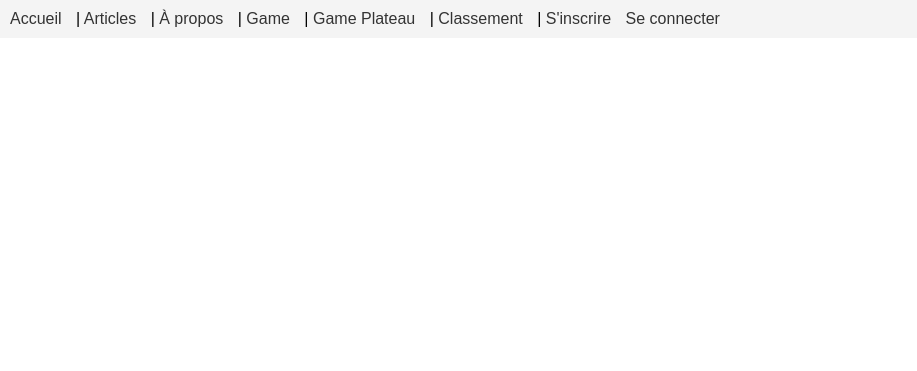
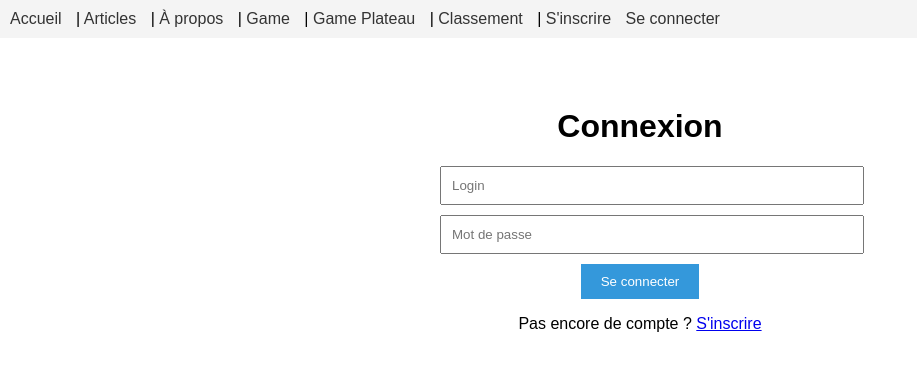
Before and after one commit to flaviemichel-laplateforme/memory, a PHP site: page /auth/login in a window 1280 px wide. Shown: the top 371 px of the page, without its empty margins (0-917 px from the left). Run offline with PHP 8.4, Linux system fonts and the light colour scheme.

Commit message:
Ajout de la vue de connexion et mise à jour des routes pour l'authentification des utilisateurs.

```diff
--- a/app/Views/auth/login.php
+++ b/app/Views/auth/login.php
@@ -0,0 +1,10 @@
+<div style="max-width: 400px; margin: 50px auto; text-align: center;">
+    <h1>Connexion</h1>
+    <form action="" method="POST">
+        <input type="text" name="login" placeholder="Login" required style="display:block; width:100%; margin:10px 0; padding:10px;">
+        <input type="password" name="password" placeholder="Mot de passe" required style="display:block; width:100%; margin:10px 0; padding:10px;">
+
+        <button type="submit" style="padding:10px 20px; background:#3498db; color:white; border:none; cursor:pointer;">Se connecter</button>
+    </form>
+    <p>Pas encore de compte ? <a href="/register">S'inscrire</a></p>
+</div>
--- a/public/index.php
+++ b/public/index.php
@@ -37,8 +37,8 @@ $router->post('/auth/login', 'App\\Controllers\\UserController@login');
 
 
 $router->get('/game/plateau', 'App\\Controllers\\GameController@plateau');
+$router->get('/game/play', 'App\\Controllers\\GameController@play');
 $router->get('/game/bravo', 'App\\Controllers\\GameController@bravo');
-// $router->get('/game/play', 'App\\Controllers\\GameController@play');
 $router->get('/game/classement', 'App\\Controllers\\GameController@classement');
 
 
```
